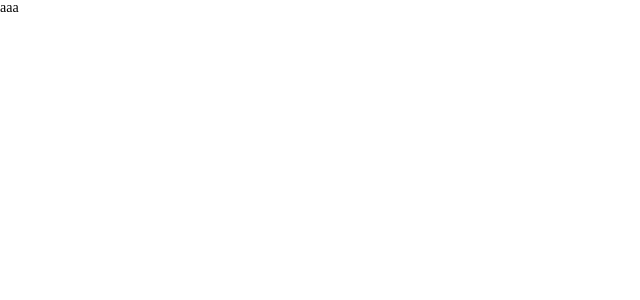
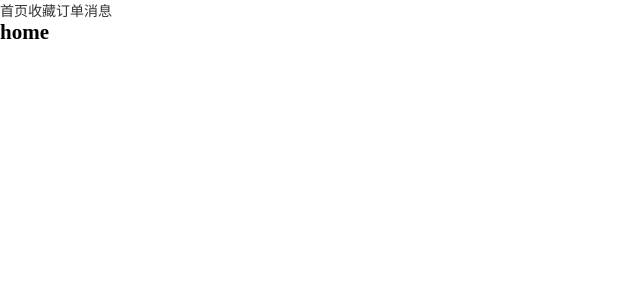
Before and after one commit to LingHanwu/hw-trip, a Vue app: page /#/home in a window 1280 px wide. Before the commit this address had no page. Shown: the top 300 px of the page, without its empty margins (0-640 px from the left). Built offline with nearby package versions, Linux system fonts and the light colour scheme.

Commit message:
基本路由搭建

```diff
--- a/package.json
+++ b/package.json
@@ -8,6 +8,7 @@
   },
   "dependencies": {
     "normalize.css": "^8.0.1",
+    "pinia": "^2.0.23",
     "vue": "^3.2.38",
     "vue-router": "^4.1.6"
   },
--- a/src/App.vue
+++ b/src/App.vue
@@ -3,11 +3,15 @@
 </script>
 
 <template>
-  <div>
-    aaa
+  <div class="app">
+    <router-link to="/home">首页</router-link>
+    <router-link to="/favor">收藏</router-link>
+    <router-link to="/order">订单</router-link>
+    <router-link to="/message">消息</router-link>
+    <router-view></router-view>
   </div>
 </template>
 
-<style scoped>
+<style lang="less" scoped>
 
 </style>
--- a/src/router/index.js
+++ b/src/router/index.js
@@ -1,10 +1,29 @@
-import { createRouter,createWebHashHistory } from 'vue-router'
+import { createRouter, createWebHashHistory } from 'vue-router'
 
 const router = createRouter({
-  history:createWebHashHistory(),
+  history: createWebHashHistory(),
   // 映射关系
-  routes:[
-
+  routes: [
+    {
+      path: '/',
+      redirect: '/home'
+    },
+    {
+      path: '/home',
+      component: () => import('@/views/home/home.vue')
+    },
+    {
+      path: '/order',
+      component: () => import('@/views/order/order.vue')
+    },
+    {
+      path: '/favor',
+      component: () => import('@/views/favor/favor.vue')
+    },
+    {
+      path: '/message',
+      component: () => import('@/views/message/message.vue')
+    },
   ]
 
 })
--- /dev/null
+++ b/src/views/favor/favor.vue
@@ -0,0 +1,13 @@
+<script setup>
+
+</script>
+
+<template>
+  <div class="favor">
+    <h2>favor</h2>
+  </div>
+</template>
+
+<style lang="less" scoped>
+
+</style>
--- /dev/null
+++ b/src/views/home/home.vue
@@ -0,0 +1,13 @@
+<script setup>
+
+</script>
+
+<template>
+  <div class="home">
+    <h2>home</h2>
+  </div>
+</template>
+
+<style lang="less" scoped>
+
+</style>
--- /dev/null
+++ b/src/views/message/message.vue
@@ -0,0 +1,13 @@
+<script setup>
+
+</script>
+
+<template>
+  <div class="message">
+    <h2>message</h2>
+  </div>
+</template>
+
+<style lang="less" scoped>
+
+</style>
--- /dev/null
+++ b/src/views/order/order.vue
@@ -0,0 +1,13 @@
+<script setup>
+
+</script>
+
+<template>
+  <div class="order">
+    <h2>order</h2>
+  </div>
+</template>
+
+<style lang="less" scoped>
+
+</style>
```
Also changed, not shown: 1 other file (tests, documents, lock files or other folders).
